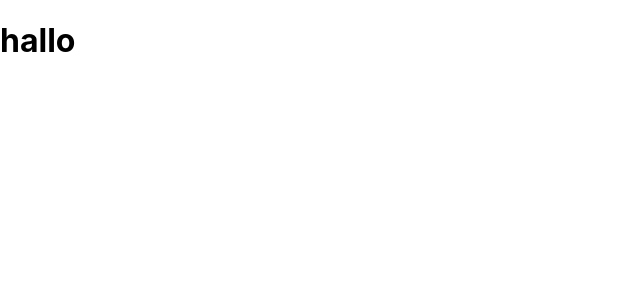
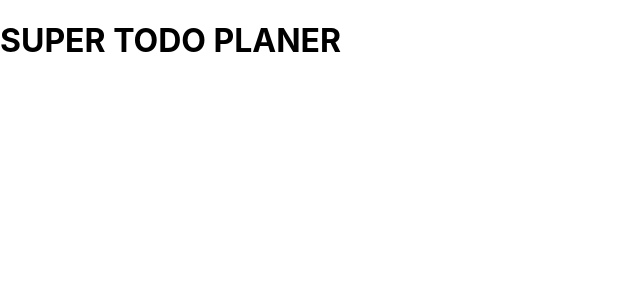
Before and after one commit to Droggelbecher92/ToDoApp-Java-22-1, a React (Create React App) app in the folder frontend/: page / in a window 1280 px wide. Shown: the top 300 px of the page, without its empty margins (0-640 px from the left). Built offline with nearby package versions, Linux system fonts and the light colour scheme.

Commit message:
Add Header

```diff
--- a/frontend/src/App.tsx
+++ b/frontend/src/App.tsx
@@ -1,10 +1,11 @@
 import React from 'react';
 import './App.css';
+import MainPage from "./pages/MainPage";
 
 function App() {
   return (
     <div className="App">
-      <h1>hallo</h1>
+      <MainPage/>
     </div>
   );
 }
--- /dev/null
+++ b/frontend/src/components/Header.tsx
@@ -0,0 +1,7 @@
+export default function Header(){
+    return(
+        <div className={'header'}>
+            <h1>SUPER TODO PLANER</h1>
+        </div>
+    )
+}
--- /dev/null
+++ b/frontend/src/pages/MainPage.tsx
@@ -0,0 +1,9 @@
+import Header from "../components/Header";
+
+export default function MainPage(){
+    return(
+        <div className={'main'}>
+            <Header/>
+        </div>
+    )
+}
```
